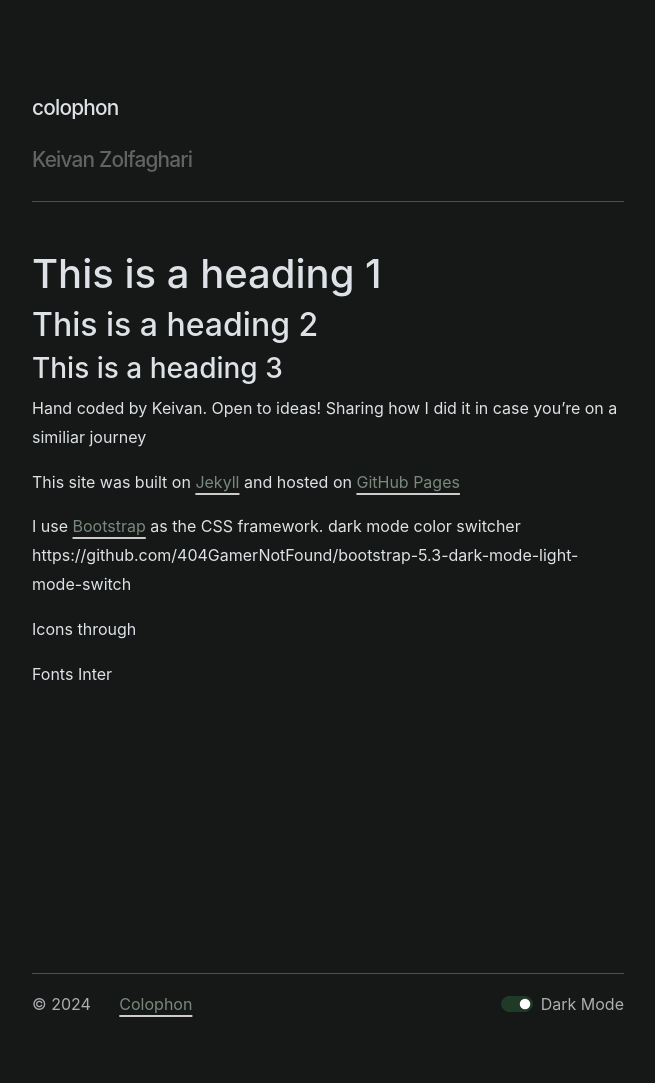
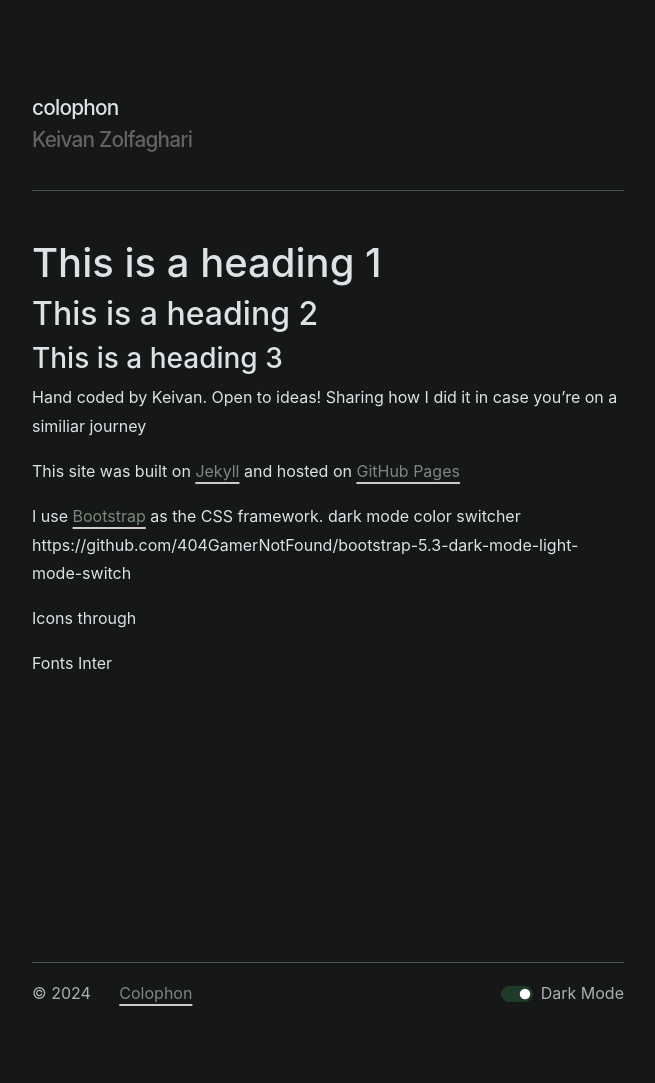
Before and after one commit to keivanz/keivanz.github.io, a Jekyll site: the page built from pages/colophon.md, in a window 1280 px wide. Shown: the whole page, without its empty margins (312-967 px from the left). Built offline with Jekyll 4.4.1, drawn with Linux system fonts in a browser that asks for light colours; nearby versions of some CDN libraries; some web fonts are replaced.

Commit message:
Update header.html

```diff
--- a/_includes/header.html
+++ b/_includes/header.html
@@ -1,6 +1,6 @@
 <header class="mt-5 pb-3 mb-5 border-bottom">
-  <h1 class="name_lead">{{ page.title }}</h1>
-  <h1><a href="/" class="text-secondary mx-0 px-0 text-decoration-none name_lead">
+  <h1 class="name_lead mb-0">{{ page.title }}</h1>
+  <p><a href="/" class="text-secondary mx-0 px-0 text-decoration-none name_lead">
     <span class="" style="view-transition-name: sitetitle;">{{ site.title }}</span>
-  </a></h1>
+  </a></p>
 </header>
```
